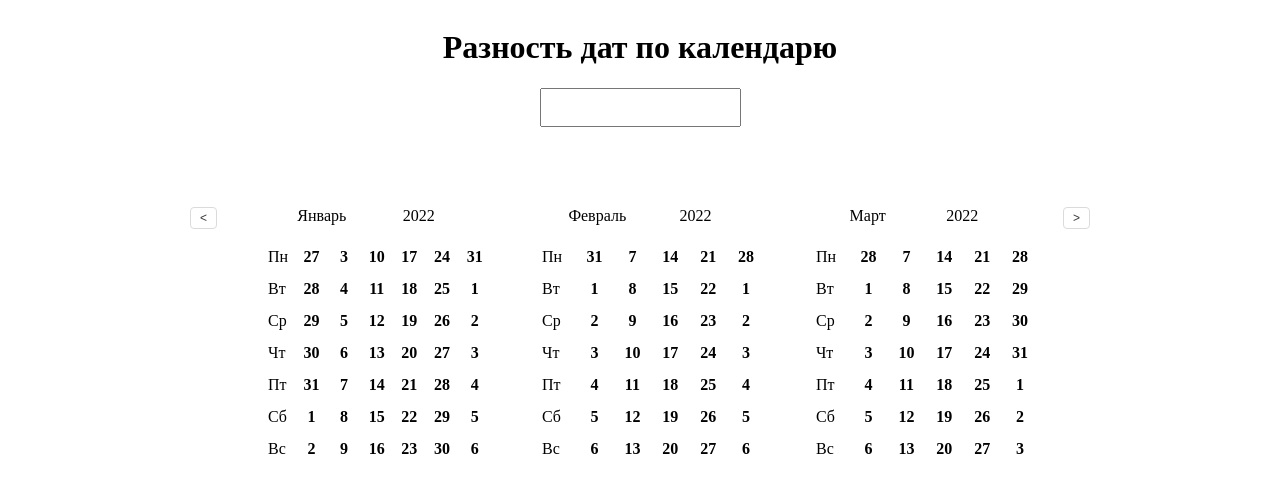
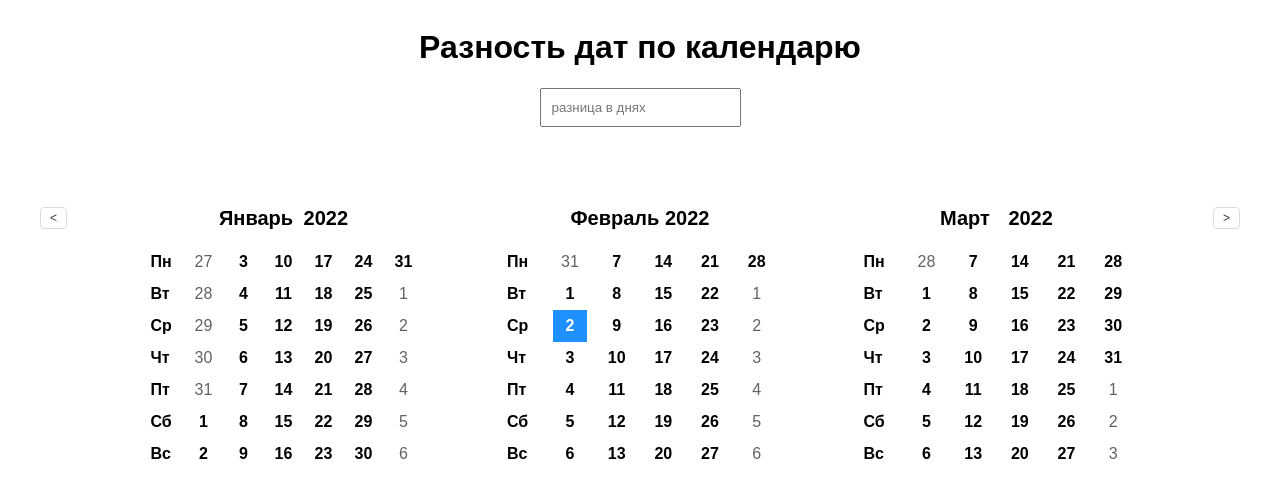
Before and after one commit to Cazus77/date_difference, a React (Create React App) app: page / in a window 1280 px wide. Shown: the top 498 px of the page. Built offline with nearby package versions, Linux system fonts and the light colour scheme.

Commit message:
variant_1.2

```diff
--- a/public/index.html
+++ b/public/index.html
@@ -2,10 +2,8 @@
 <html lang="ru">
   <head>
     <meta charset="utf-8" />
-
     <meta name="viewport" content="width=device-width, initial-scale=1" />
-
-    <title>React App</title>
+    <title>Date picker</title>
   </head>
   <body>
     <div id="root"></div>
--- a/src/App.css
+++ b/src/App.css
@@ -4,7 +4,7 @@
 }
 
 .block__calendar {
-    width: 900px;
+    width: 1200px;
     display: flex;
     justify-content: space-between;
     margin: 80px auto;
--- a/src/components/Calendar/Calendar.css
+++ b/src/components/Calendar/Calendar.css
@@ -1,111 +1,88 @@
-select {
-    padding: 3px 6px;
+body {
+  font-family: sans-serif;
 }
 
-
-/*.calendar header {*/
-/*    display: flex;*/
-/*    justify-content: center;*/
-/*}*/
-
-.calendar header button,
-.calendar header select {
-    margin: 0 4px;
-}
-
-.header{
+.header {
+  width: 150px;
+  margin: 0 auto;
   display: flex;
   justify-content: space-evenly;
 }
 
-.wrapper{
+.header span {
+  font-size: 20px;
+  font-weight: bold;
+}
+
+.wrapper {
   display: flex;
-    width: 250px;
+  width: 280px;
 }
 
 /* дни недели */
-.weekdays{
+.weekdays {
   margin: 0;
   padding: 16px 0;
-    /*background-color: #dddddd;*/
-    width: 80px;
+  width: 50px;
   display: flex;
   flex-direction: column;
   flex-wrap: nowrap;
   justify-content: left;
 }
 
-
-.weekdays li{
-    /*display: inline-block;*/
-    /*flex: 0 0 calc(100% / 7);*/
-    text-align: left;
+.weekdays li {
+  font-weight: 600;
   padding: 7px;
-    margin-left: 20px;
   list-style: none;
 }
 
 /* дни */
-.days{
+.days {
   margin: 0;
   padding: 16px 0;
-    /*background-color: #eeeeee;*/
   width: 50px;
   display: flex;
   flex-direction: column;
   flex-wrap: wrap;
   justify-content: left;
   align-content: center;
-    height: 320px;
 }
 
-.days li{
+.days li {
   padding: 8px;
   list-style: none;
   display: inline-block;
-    /*flex: 0 0 calc(100% / 7);*/
   text-align: center;
-    color: #000000;
+  /*color: #6c6868;*/
   font-weight: bold;
   font-size: 16px;
-    line-height: 16px
-;
+  line-height: 16px;
 }
-li.noday{
-    color: #999999;
+
+.days .day.today {
+  background-color: dodgerblue;
+  color: white;
+}
+
+.days .day:hover {
+  background-color: #eaeaea;
+  cursor: pointer;
+}
+
+.days .day.selected {
+  box-sizing: border-box;
+  border: 2px solid dodgerblue;
+}
+
+.days .day.today:hover {
+  background-color: #0081ff;
+}
+
+.days .day.today.selected {
+  border: 2px solid lightgray;
+}
+
+li.day_not_month {
+  color: #636262;
   font-weight: lighter;
 }
-
-
-                    /*                              */
-
-
-
-/*.calendar .day {*/
-/*    padding: 2px 4px;*/
-/*    vertical-align: middle;*/
-/*    text-align: center;*/
-/*    border: 2px solid transparent;*/
-/*}*/
-
-/*.calendar .day:hover {*/
-/*    background-color: #eaeaea;*/
-/*    cursor: pointer;*/
-/*}*/
-
-/*.calendar .day.selected {*/
-/*    border: 2px solid dodgerblue;*/
-/*}*/
-
-/*.calendar .day.today {*/
-/*    background-color: dodgerblue;*/
-/*    color: white;*/
-/*}*/
-
-/*.calendar .day.today:hover {*/
-/*    background-color: #0081ff;*/
-/*}*/
-
-/*.calendar .day.today.selected {*/
-/*    border: 2px solid lightgray;*/
-/*}*/
--- a/src/components/Calendar/Calendar.jsx
+++ b/src/components/Calendar/Calendar.jsx
@@ -2,10 +2,10 @@ import React from "react";
 import "./Calendar.css";
 import * as calendar from "./index";
 import classnames from "classnames";
-import { logDOM } from "@testing-library/react";
 
 function Calendar({
   year,
+  month,
   monthText,
   weekDayNames,
   handleDayClick,
@@ -15,20 +15,10 @@ function Calendar({
   beforeDate,
   inputValue,
 }) {
-  // {
-  //   calendar.getMonthData(2022, 0).map((week) => {
-  //     //console.log(week);
-  //     week.map((day) => {
-  //       console.log(day);
-  //     });
-  //   });
-  // }
-  //console.log(monthData);
-
   return (
     <div className="calendar">
       <header className="header">
-        <span className="month">{monthText}</span>{" "}
+        <span className="month">{monthText}</span>
         <span className="year">{year}</span>
       </header>
 
@@ -46,10 +36,13 @@ function Calendar({
                 <li
                   key={index}
                   className={classnames("day", {
+                    day_not_month: date.getMonth() !== month,
                     today: calendar.areEqual(date, currentDate),
                     selected:
-                      calendar.areEqual(date, fromDate) ||
-                      calendar.areEqual(date, beforeDate) ||
+                      (calendar.areEqual(date, fromDate) &&
+                        date.getMonth() === month) ||
+                      (calendar.areEqual(date, beforeDate) &&
+                        date.getMonth() === month) ||
                       calendar.areEqual(date, inputValue),
                   })}
                   onClick={(event) => handleDayClick(event, date)}
@@ -57,7 +50,7 @@ function Calendar({
                   {date.getDate()}
                 </li>
               ) : (
-                <li key={index} className="noday" />
+                <li key={index} className="day" />
               )
             )}
           </ul>
--- a/src/components/Calendar/CalendarContainer.jsx
+++ b/src/components/Calendar/CalendarContainer.jsx
@@ -47,6 +47,7 @@ export default function CalendarContainer({ data }) {
     <>
       <Calendar
         year={calendar.yearText(year, month - 1)}
+        month={calendar.monthNum(month - 1)}
         monthText={calendar.monthText(month - 1, monthNames)}
         monthData={calendar.getMonthData(year, month - 1)}
         weekDayNames={weekDayNames}
@@ -57,6 +58,7 @@ export default function CalendarContainer({ data }) {
       />
       <Calendar
         year={year}
+        month={calendar.monthNum(month)}
         monthText={monthNames[month]}
         monthData={calendar.getMonthData(year, month)}
         currentDate={currentDate}
@@ -68,6 +70,7 @@ export default function CalendarContainer({ data }) {
       />
       <Calendar
         year={calendar.yearText(year, month + 1)}
+        month={calendar.monthNum(month + 1)}
         monthText={calendar.monthText(month + 1, monthNames)}
         monthData={calendar.getMonthData(year, month + 1)}
         weekDayNames={weekDayNames}
--- a/src/components/Calendar/index.js
+++ b/src/components/Calendar/index.js
@@ -44,7 +44,6 @@ export function getDaysInMonth(date) {
   }
 }
 
-console.log();
 export function getDayOfWeek(date) {
   const dayOfWeek = date.getDay();
 
@@ -80,6 +79,14 @@ export const monthText = (month, array) => {
   }
   return array[month];
 };
+export const monthNum = (month) => {
+  if (month === 12) {
+    return 0;
+  } else if (month === -1) {
+    return 11;
+  }
+  return month;
+};
 
 export const yearText = (year, month) => {
   if (month === 12) {
@@ -89,18 +96,3 @@ export const yearText = (year, month) => {
   }
   return year;
 };
-// for (let i = 0; i < (daysInMonth + monthStartsOn) / DAYS_IN_WEEK; i++) {
-//   result[i] = [];
-//
-//   for (let j = 0; j < DAYS_IN_WEEK; j++) {
-//     if (i === 0 && j < monthStartsOn) {
-//       console.log(monthStartsOn);
-//       result[i][j] = new Date(year, month, -1); //undefined; //;||
-//       console.log(result[i][j]);
-//     } else if (day > daysInMonth) {
-//       result[i][j] = new Date(year, month, day++); //undefined; //;|| day > daysInMonth
-//     } else {
-//       result[i][j] = new Date(year, month, day++);
-//     }
-//   }
-// }
--- a/src/components/DateDifference/DateDifference.jsx
+++ b/src/components/DateDifference/DateDifference.jsx
@@ -6,7 +6,11 @@ export default function DateDifference({ result, value, handleInput }) {
       {result ? (
         <input value={result} />
       ) : (
-        <input value={value} onChange={(event) => handleInput(event)} />
+        <input
+          value={value}
+          onChange={(event) => handleInput(event)}
+          placeholder="разница в днях"
+        />
       )}
     </>
   );
--- a/src/index.css
+++ b/src/index.css
@@ -1,4 +1,4 @@
-button, select {
+button{
     height: 22px;
     font-size: 12px;
     background-color: #fff;
@@ -8,7 +8,7 @@ button, select {
     cursor: pointer;
 }
 
-button:focus, select:focus {
+button:focus {
     outline: none;
 }
 
```
Lines whose indentation alone changed are shown as unchanged.
